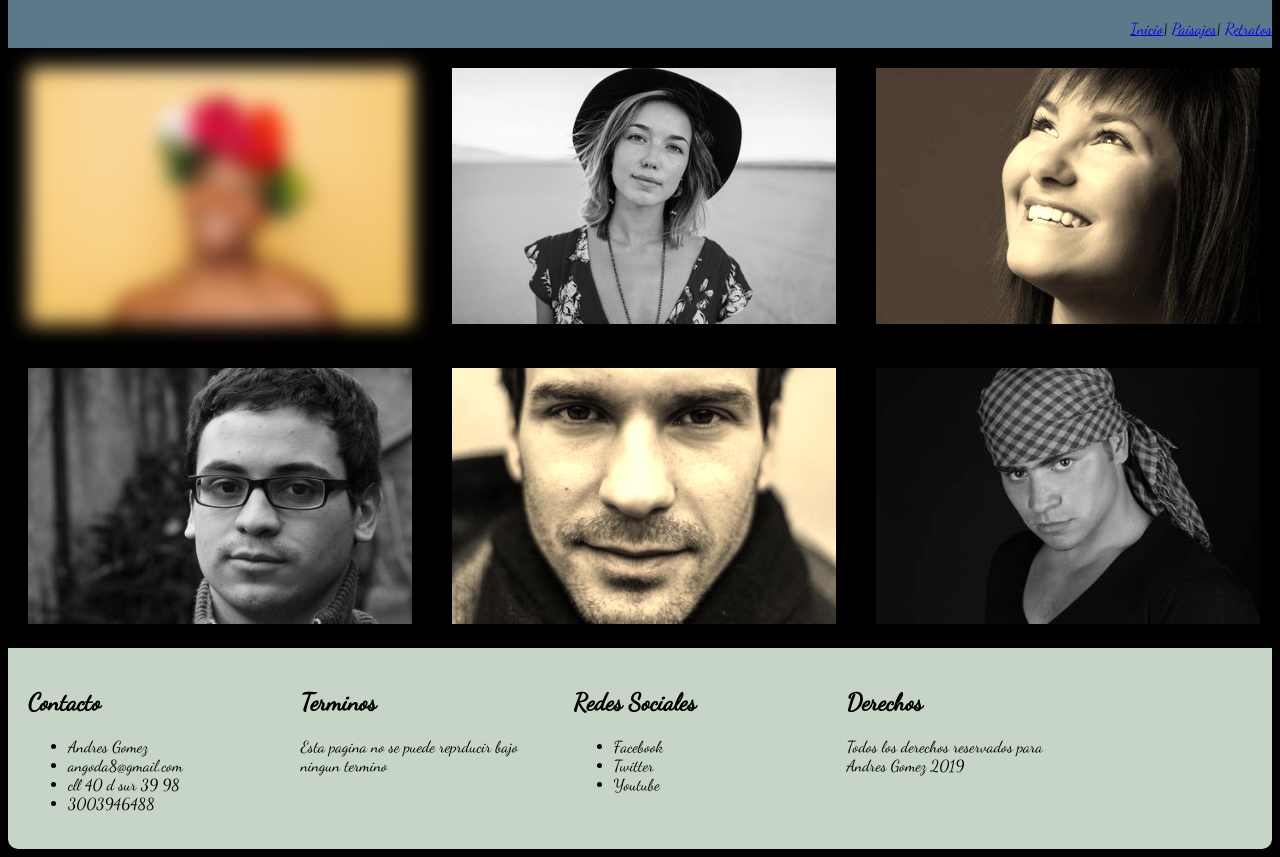
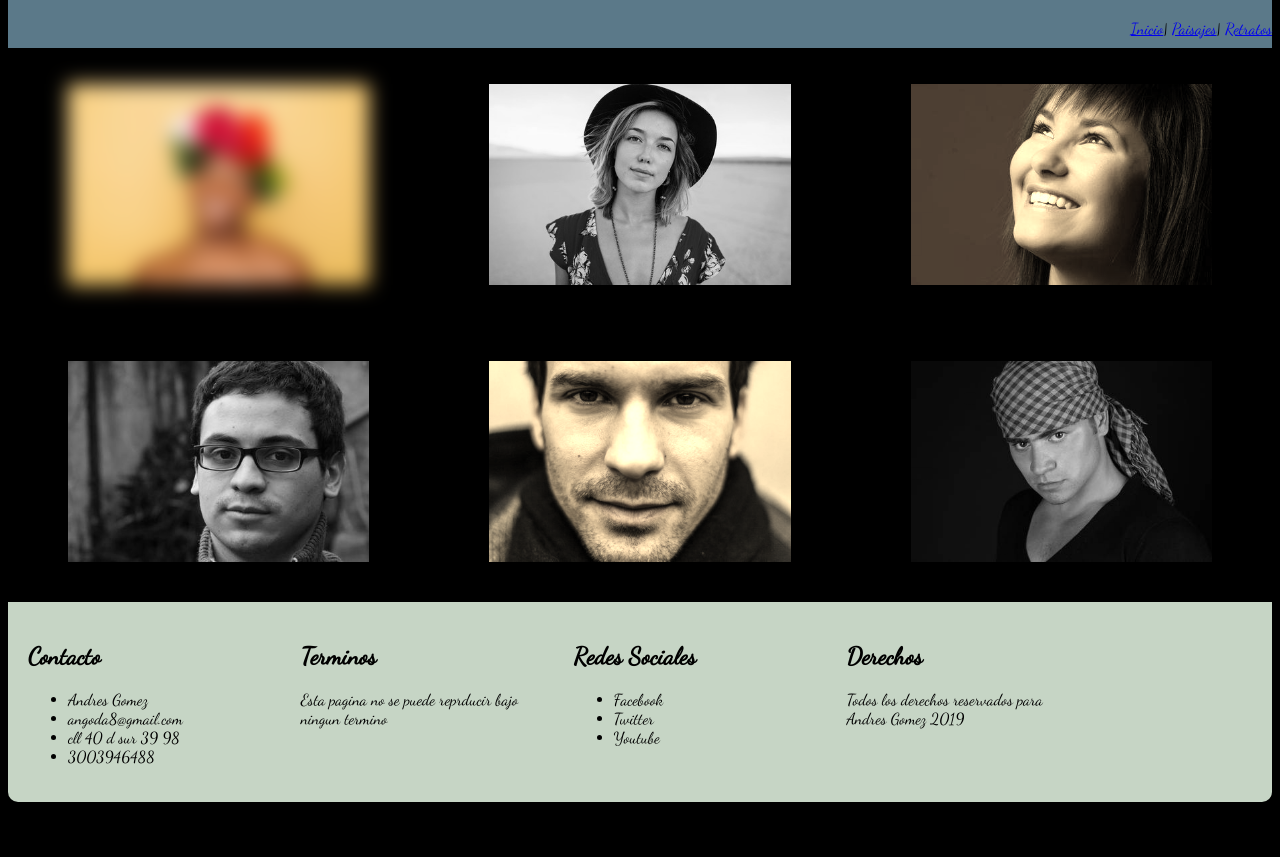
Before and after one commit to serexitosoo/PracticaFinalCSS, a plain HTML site: page retratos.html in a window 1280 px wide. Shown: the part 70-927 px from the top of the page. After the commit the page ends 880 px from the top, so only its background shows below. Drawn offline with Linux system fonts and the light colour scheme.

Commit message:
Modificaciones
Modificaciones para segunda revision

```diff
--- a/estilos/estilospaisajes.css
+++ b/estilos/estilospaisajes.css
@@ -41,7 +41,7 @@ header h1{
   }
 
   .contenedor img{
-    width: 30vw;
+    width: 100%;
     text-align: center;
   }
 
@@ -71,7 +71,6 @@ header h1{
 @media(min-width:720px){
   #imagen4,#imagen5,#imagen6{
     width: 100%;
-    height: 100%;
   }
 
   .contenedor2 {
@@ -80,8 +79,7 @@ header h1{
   }
 
   .contenedor2 img{
-    width: 30vw;
-    height: 20vw;
+    width: 100%;
     text-align: center;
   }
 
--- a/retratos.html
+++ b/retratos.html
@@ -19,26 +19,38 @@
     <section id="galeria">
       <div class="contenedor">
     		<div id="imagen1">
-    		 <img src="imagenes/ret1.jpg">
+          <figure>
+            <img src="imagenes/ret1.jpg" width="100%">
+          </figure>
     		</div>
     		<div id="imagen2">
-    			<img src="imagenes/ret2.jpg">
+          <figure>
+            <img src="imagenes/ret2.jpg" width="100%">
+          </figure>
     		</div>
         <div id="imagen3">
-    		 <img src="imagenes/ret3.jpg">
+          <figure>
+            <img src="imagenes/ret3.jpg" width="100%">
+          </figure>
     		</div>
       </div>
     </section>
     <section id="galeria2">
       <div class="contenedor2">
         <div id="imagen4">
-    		 <img src="imagenes/ret4.jpg">
+          <figure>
+            <img src="imagenes/ret4.jpg" width="100%">
+          </figure>
     		</div>
         <div id="imagen5">
-    		 <img src="imagenes/ret5.jpg">
+          <figure>
+            <img src="imagenes/ret5.jpg" width="100%">
+          </figure>
     		</div>
         <div id="imagen6">
-    		 <img src="imagenes/ret6.jpg">
+          <figure>
+            <img src="imagenes/ret6.jpg" width="100%">
+          </figure>
     		</div>
     	</div>
     </section>
```
Also changed, not shown: estilos/estilos.css (+9 -4 lines), index.html (+9 -3 lines), paisajes.html (+19 -7 lines), github_url.txt (added).
